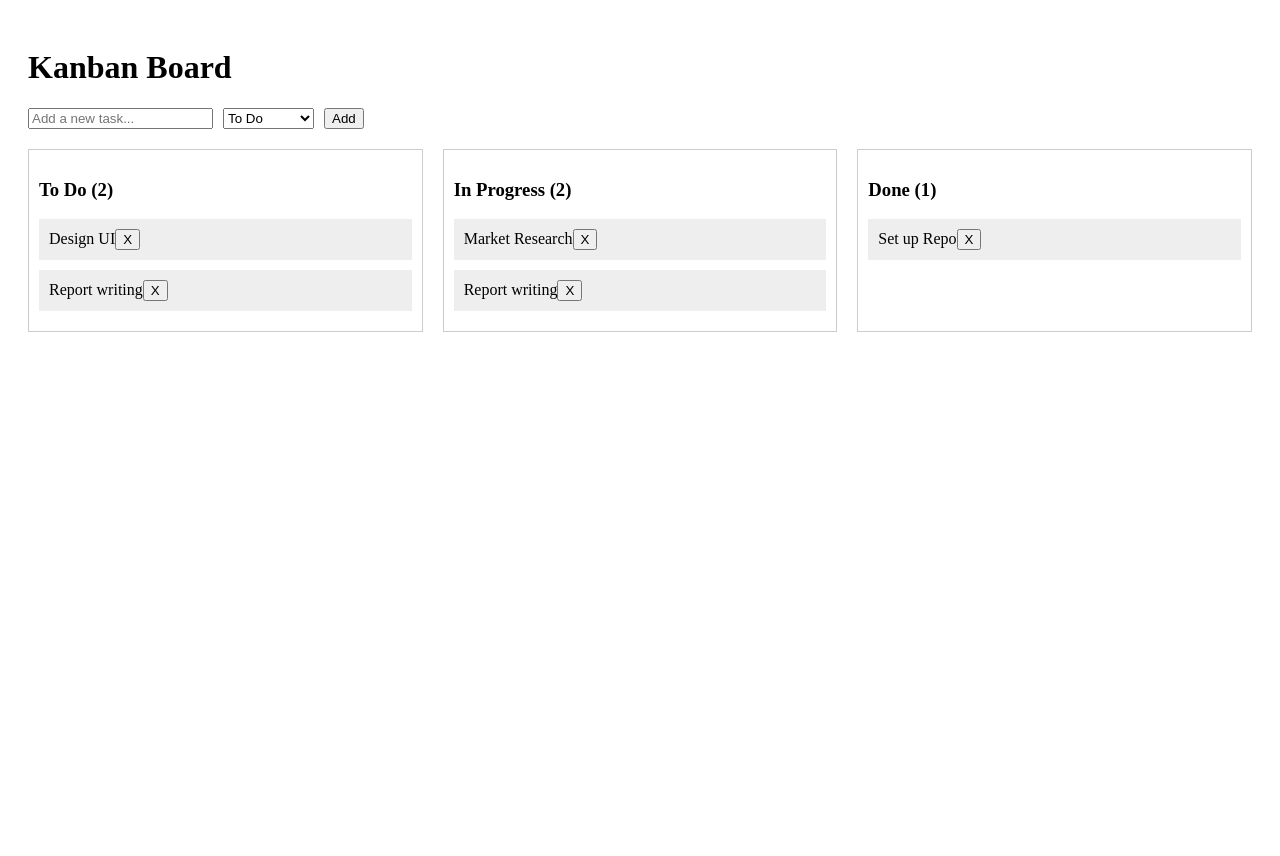
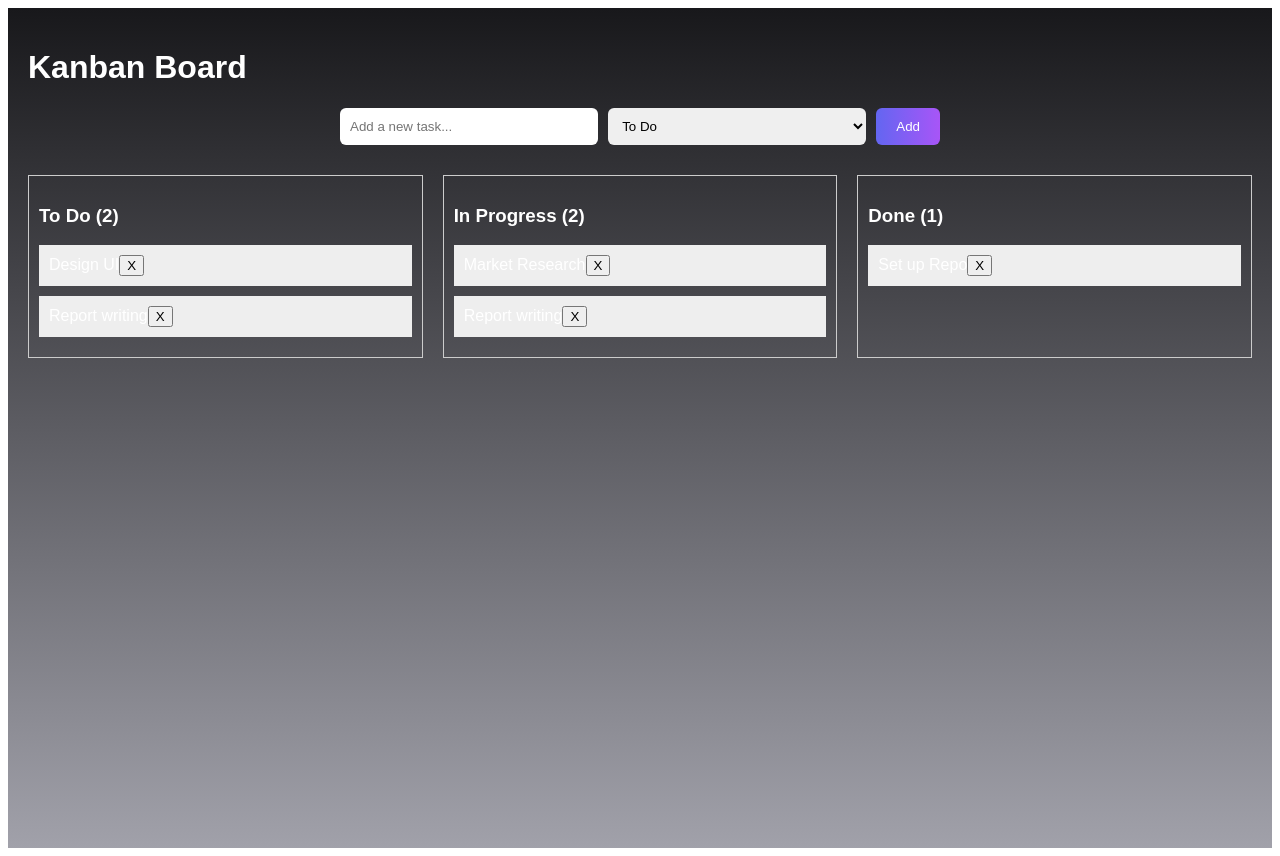
Before and after one commit to sufster/flowbit, a React (Vite) app: page / in a window 1280 px wide. Before the commit the page ends 800 px from the top, so only its background shows below. Built offline with nearby package versions, Linux system fonts and the light colour scheme.

Commit message:
Update App.tsx

```diff
--- a/src/App.tsx
+++ b/src/App.tsx
@@ -111,11 +111,11 @@
   };
 
   return (
-    <div style={{ padding: 20 }}>
+    <div className="app-container">
       <h1>Kanban Board</h1>
 
       {/* Add Task */}
-      <div style={{ display: "flex", gap: 10, marginBottom: 20 }}>
+      <div className="task-bar">
         <input
           value={newTask}
           onChange={(e) => setNewTask(e.target.value)}
@@ -140,7 +140,7 @@
       </div>
 
       {/* Board */}
-      <div style={{ display: "flex", gap: 20 }}>
+      <div className="board">
         {Object.entries(columns).map(([columnId, column]) => (
           <div
             key={columnId}
```
